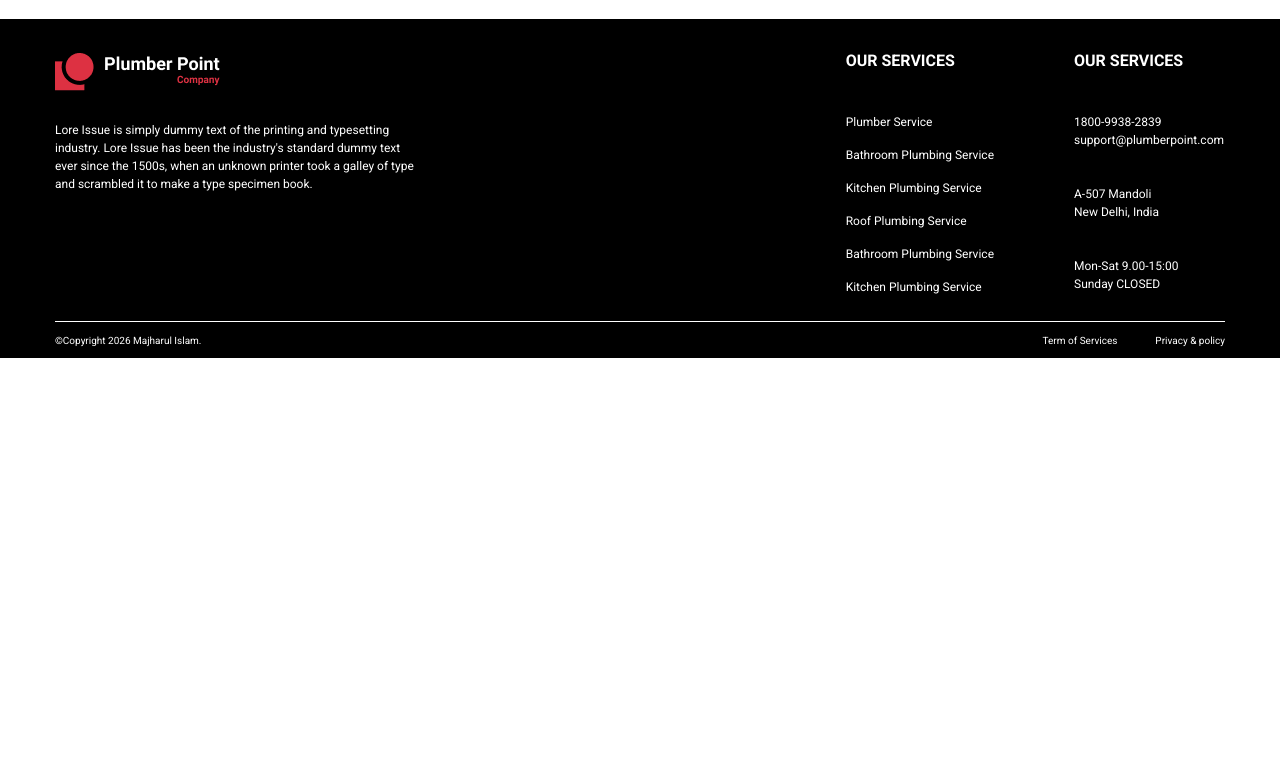
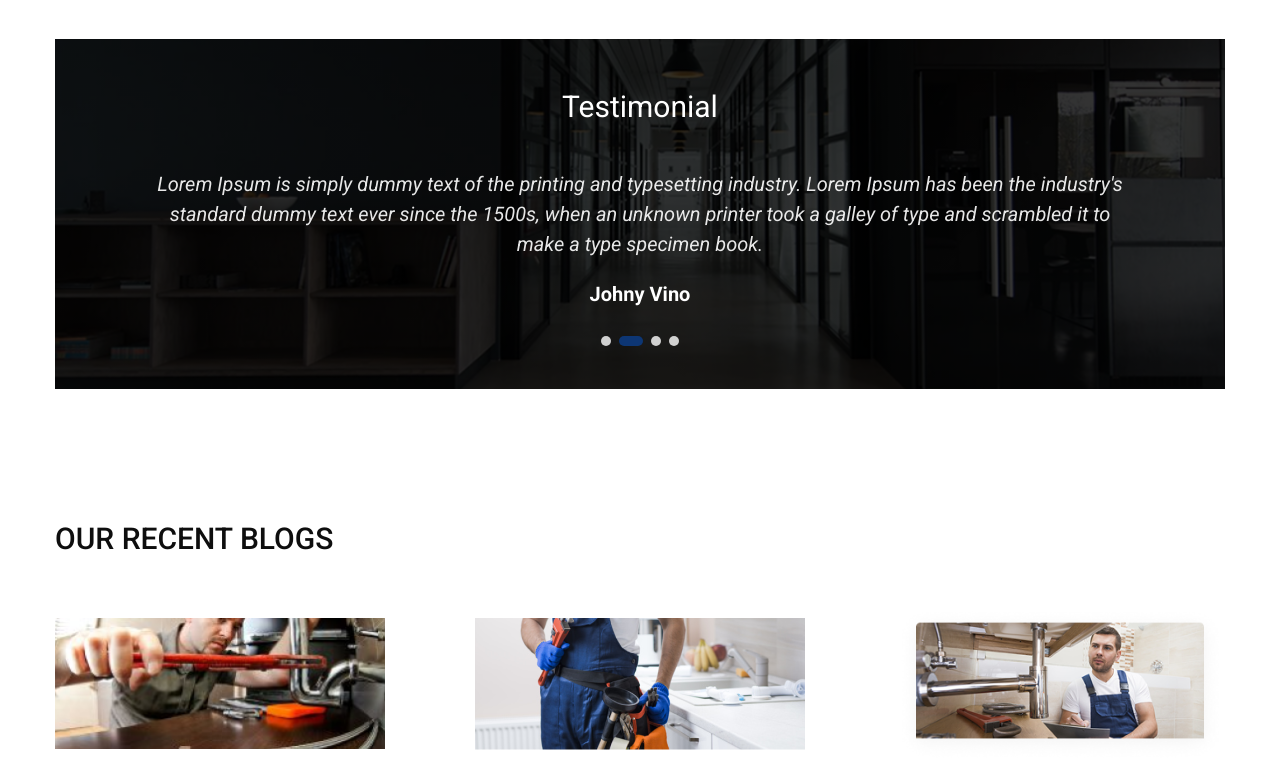
Before and after one commit to Sijan666/plumbingCompany, a React (Vite) app: page /about in a window 1280 px wide. Shown: the part 720-1491 px from the top of the page. Before the commit the page ends 1078 px from the top, so only its background shows below. Built offline with nearby package versions, Linux system fonts and the light colour scheme.

Commit message:
add 2 section in about page

```diff
--- a/src/components/pages/About.jsx
+++ b/src/components/pages/About.jsx
@@ -1,5 +1,7 @@
 import React from 'react'
 import Container from '../Container'
+import Testimonial from '../layouts/Testimonial'
+import RecentWorks from '../layouts/RecentWorks'
 
 const About = () => {
     return (
@@ -18,6 +20,14 @@ const About = () => {
                         <p className='pt-6 text-base text-[#6D6D6D]'>Lorem Ipsum is simply dummy text of the printing and typesetting industry. Lorem Ipsum has been the industry's standard dummy text ever since the 1500s, when an unknown printer took a galley of type and scrambled it to make a type specimen+ book. </p>
                         <p className='py-6 text-base text-[#6D6D6D]'>Lorem Ipsum is simply dummy text of the printing and typesetting industry. Lorem Ipsum has been the industry's standard dummy text ever since the 1500s, when an unknown printer took a galley of type and scrambled it to make a type specimen book. It has survived not only five centuries, but also the leap into electronic </p>
                         <p className='text-base text-[#6D6D6D]'>typesetting, remaining essentially unchanged. It was popularised in the 1960s with the release of Letraset sheets containing Lorem Ipsum passages, and more recently with desktop publishing software like Aldus PageMaker including versions of Lorem Ipsum.</p>
+                        {/* testimony */}
+                        <div className="testimony mt-15">
+                            <Testimonial/>
+                        </div>
+                        {/* recentWork */}
+                        <div className="testimony mt-15">
+                            <RecentWorks/>
+                        </div>
                     </Container>
                 </div>
             </div>
```
